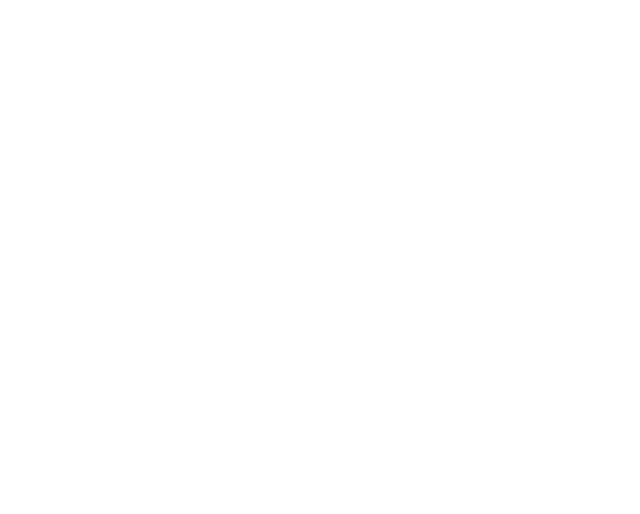
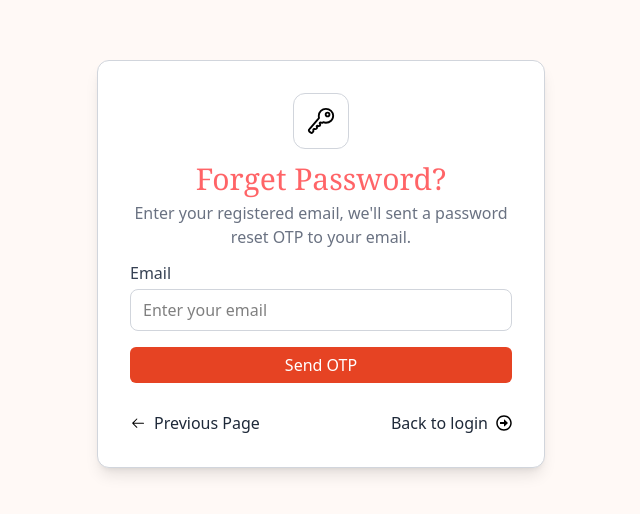
Before and after one commit to surajkr20/FoodDeliveryApp-SnackSprint, a React (Vite) app in the folder Frontend/: page /forget-password in a window 1280 px wide. Before the commit this address had no page. Shown: the part 136-650 px from the top of the page, without its empty margins (319-959 px from the left). Built offline with nearby package versions, Linux system fonts and the light colour scheme.

Commit message:
Forget password page - all steps ui done

```diff
--- a/Frontend/src/App.jsx
+++ b/Frontend/src/App.jsx
@@ -2,6 +2,7 @@
 import SignUp from "./pages/SignUp";
 import SignIn from "./pages/SignIn";
 import { Routes, Route } from "react-router-dom";
+import ForgetPassword from "./pages/ForgetPassword";
 
 const App = () => {
   return (
@@ -9,6 +10,7 @@
       <Routes>
         <Route path="/signup" element={<SignUp />} />
         <Route path="/signin" element={<SignIn />} />
+        <Route path="/forget-password" element={<ForgetPassword />} />
       </Routes>
     </div>
   );
--- /dev/null
+++ b/Frontend/src/pages/ForgetPassword.jsx
@@ -0,0 +1,187 @@
+import React, { use, useState } from "react";
+import { IoKeyOutline } from "react-icons/io5";
+import { useNavigate } from "react-router-dom";
+import { GoArrowLeft } from "react-icons/go";
+import { CiMail } from "react-icons/ci";
+import { CiLock } from "react-icons/ci";
+import { FaRegEye } from "react-icons/fa";
+import { FaRegEyeSlash } from "react-icons/fa";
+import { FaRegArrowAltCircleRight } from "react-icons/fa";
+
+const ForgetPassword = () => {
+  const [showPassword, setShowPassword] = useState(false);
+  const navigate = useNavigate();
+  const [step, setStep] = useState(1);
+  const [email, setEmail] = useState("");
+  const [otp, setOtp] = useState("");
+  const [newPassword, setNewPassword] = useState("");
+  const [confirmPassword, setConfirmPassword] = useState("");
+
+  return (
+    <div className="w-full min-h-screen flex items-center justify-center p-4 bg-[#fff9f6]">
+      <div className="flex flex-col gap-3 bg-white max-w-md rounded-xl shadow-lg p-8 border border-gray-300">
+        {/* key logo, heading and subheadings */}
+        <div className="flex flex-col items-center justify-center gap-3">
+          <div className="flex items-center justify-center border border-gray-300 py-3 px-3 rounded-xl">
+            {step == 1 && <IoKeyOutline size={30} />}
+            {step == 2 && <CiMail size={30} />}
+            {step == 3 && <CiLock size={30} />}
+          </div>
+          <div className="flex flex-col gap-1">
+            <h1 className="text-3xl text-center font-medium font-serif text-red-400">
+              Forget Password?
+            </h1>
+            <p className="text-center text-gray-500">
+              {step == 1 &&
+                "Enter your registered email, we'll sent a password reset OTP to your email."}
+              {step == 2 &&
+                "Check your email we'll send an OTP, and verify now."}
+              {step == 3 &&
+                "Your new password must be diffrent to previously used passwords."}
+            </p>
+          </div>
+        </div>
+
+        {/* step-1 > send otp on email */}
+        {step == 1 && (
+          <div>
+            <div className="mb-4">
+              <label
+                htmlFor="email"
+                className="block text-gray-700 font-medium mb-1"
+              >
+                Email
+              </label>
+              <input
+                type="text"
+                value={email}
+                required
+                className="w-full rounded-lg border border-gray-300 px-3 py-2 focus:outline-none focus:border-orange-500"
+                placeholder="Enter your email"
+                onChange={(e) => setEmail(e.target.value)}
+              />
+            </div>
+
+            {/* reset password button */}
+            <button
+              className={`mb-4 w-full rounded-md py-1.5 bg-[#e64323] text-white font-medium cursor-pointer`}
+              onClick={() => setStep(step + 1)}
+            >
+              Send OTP
+            </button>
+          </div>
+        )}
+
+        {/* step-2 verify otp */}
+        {step == 2 && (
+          <div>
+            <div className="mb-4">
+              <label
+                htmlFor="email"
+                className="block text-gray-700 font-medium mb-1"
+              >
+                OTP
+              </label>
+              <input
+                type="text"
+                value={otp}
+                required
+                className="w-full rounded-lg border border-gray-300 px-3 py-2 focus:outline-none focus:border-orange-500"
+                placeholder="Enter your OTP"
+                onChange={(e) => setOtp(e.target.value)}
+              />
+            </div>
+
+            {/* reset password button */}
+            <button
+              className={`mb-4 w-full rounded-md py-1.5 bg-[#e64323] text-white font-medium cursor-pointer`}
+              onClick={() => setStep(step + 1)}
+            >
+              verify
+            </button>
+          </div>
+        )}
+
+        {step == 3 && (
+          <div>
+            <div className="mb-4">
+              <label
+                htmlFor="newpassword"
+                className="block text-gray-700 font-medium mb-1"
+              >
+                New Password
+              </label>
+              <div className="relative">
+                <input
+                  type={showPassword ? "text" : "password"}
+                  required
+                  value={newPassword}
+                  className="w-full rounded-lg border border-gray-300 px-3 py-2 focus:outline-none focus:border-orange-500"
+                  placeholder="Enter your new password"
+                  onChange={(e) => setNewPassword(e.target.value)}
+                />
+                <button
+                  onClick={() => setShowPassword((prev) => !prev)}
+                  className="absolute right-3 top-2.5 text-gray-600 cursor-pointer"
+                >
+                  {showPassword ? <FaRegEye /> : <FaRegEyeSlash />}
+                </button>
+              </div>
+            </div>
+
+            <div className="mb-4">
+              <label
+                htmlFor="confirmpassword"
+                className="block text-gray-700 font-medium mb-1"
+              >
+                Confirm password
+              </label>
+              <div className="relative">
+                <input
+                  type={showPassword ? "text" : "password"}
+                  value={confirmPassword}
+                  required
+                  className="w-full rounded-lg border border-gray-300 px-3 py-2 focus:outline-none focus:border-orange-500"
+                  placeholder="confirm your password"
+                  onChange={(e) => setConfirmPassword(e.target.value)}
+                />
+                <button
+                  onClick={() => setShowPassword((prev) => !prev)}
+                  className="absolute right-3 top-2.5 text-gray-600 cursor-pointer"
+                >
+                  {showPassword ? <FaRegEye /> : <FaRegEyeSlash />}
+                </button>
+              </div>
+            </div>
+
+            {/* reset password button */}
+            <button
+              className={`mb-4 w-full rounded-md py-1.5 bg-[#e64323] text-white font-medium cursor-pointer`}
+            >
+              Reset password
+            </button>
+          </div>
+        )}
+
+        {/* back to login */}
+        <div
+          className="flex items-center justify-between"
+          onClick={() => setStep(step - 1)}
+        >
+          <div className="flex items-center justify-center gap-2 cursor-pointer">
+            <GoArrowLeft />
+            <h2 className="text-gray-800">Previous Page</h2>
+          </div>
+          <div className="flex items-center justify-center gap-2 cursor-pointer">
+            <h2 className="text-gray-800" onClick={() => navigate("/signin")}>
+              Back to login
+            </h2>
+            <FaRegArrowAltCircleRight />
+          </div>
+        </div>
+      </div>
+    </div>
+  );
+};
+
+export default ForgetPassword;
--- a/Frontend/src/pages/SignIn.jsx
+++ b/Frontend/src/pages/SignIn.jsx
@@ -2,7 +2,7 @@
 import { FaRegEye } from "react-icons/fa";
 import { FaRegEyeSlash } from "react-icons/fa";
 import { FcGoogle } from "react-icons/fc";
-import { Link } from "react-router-dom";
+import { Link, useNavigate } from "react-router-dom";
 import axios from "axios";
 
 const SignIn = () => {
@@ -14,6 +14,7 @@
   const [showPassword, setShowPassword] = useState(false);
   const [password, setPassword] = useState("");
   const [email, setEmail] = useState("");
+  const nevigate = useNavigate();
 
   const serverUrl = "http://localhost:3000";
   const handleSignIn = async () => {
@@ -97,7 +98,9 @@
           </div>
         </div>
 
-        <div className={`text-right font-medium text-[#ff4d2d] mb-2 cursor-pointer`}>
+        <div className={`text-right font-medium text-[#ff4d2d] mb-2 cursor-pointer`}
+          onClick={()=>nevigate("/forget-password")}
+        >
           Forget password
         </div>
 
```
